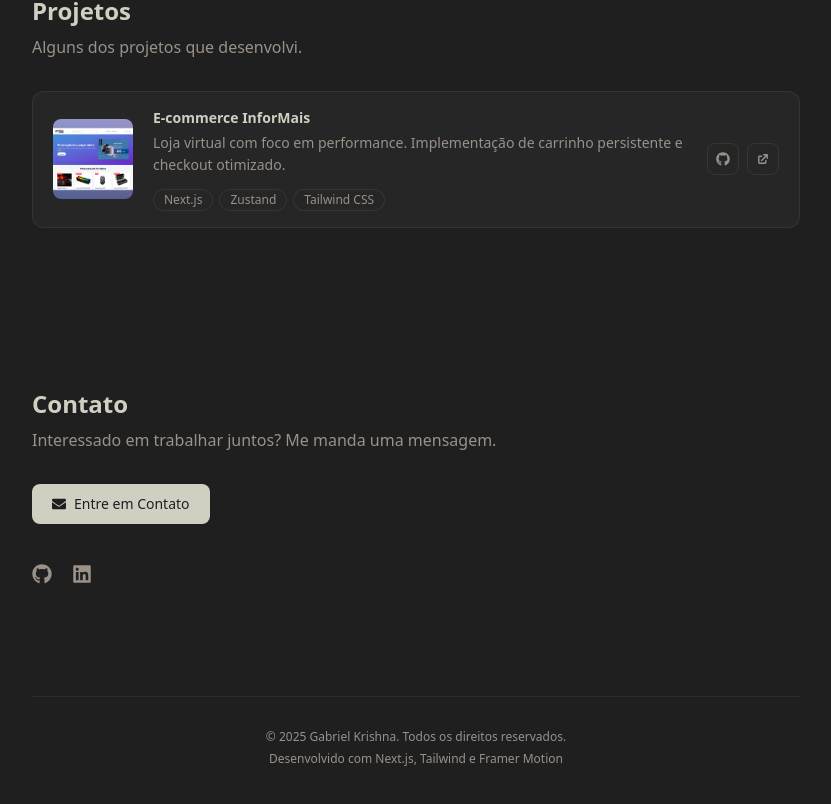
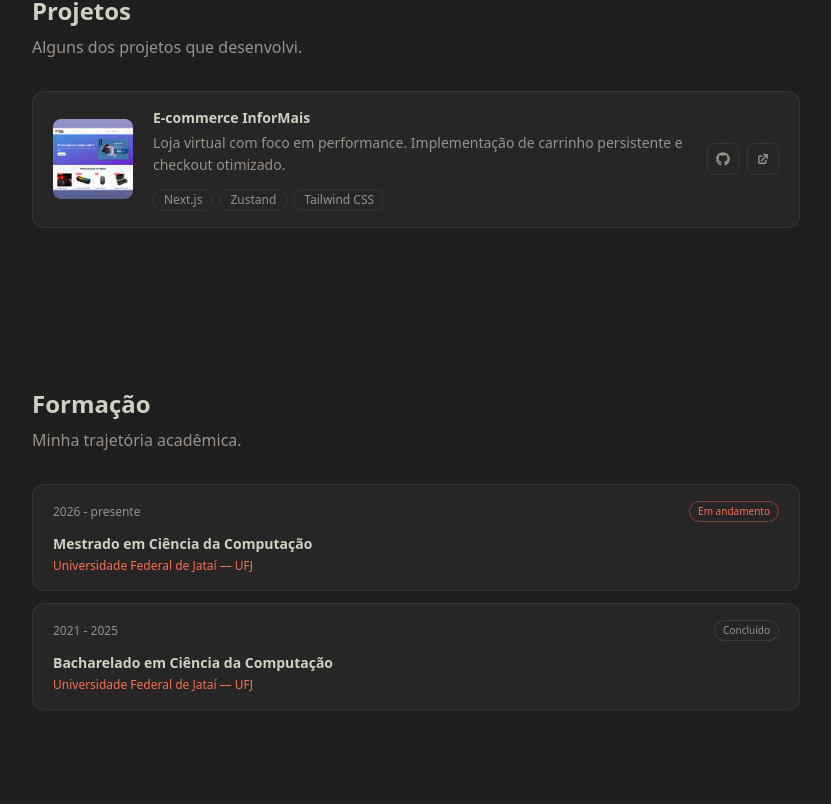
Before and after one commit to GabrielKrishna/Portfolio, a Next.js app: page / in a window 1280 px wide. Shown: the part 1992-2796 px from the top of the page, without its empty margins (224-1055 px from the left). Built offline with nearby package versions, Linux system fonts and the light colour scheme.

Commit message:
formacao

```diff
--- a/src/app/page.tsx
+++ b/src/app/page.tsx
@@ -1,11 +1,11 @@
 "use client";
 
 import { useState, useRef, useEffect } from "react";
-import { motion, AnimatePresence } from "framer-motion";
+import { motion } from "framer-motion";
 import { FaEnvelope, FaFile, FaGithub, FaLinkedin, FaJava, FaGitAlt } from "react-icons/fa";
 import { SiTypescript, SiTailwindcss, SiReact, SiNextdotjs, SiSpring, SiPython, SiPostgresql, SiSupabase } from "react-icons/si";
-import { HiMenu, HiExternalLink, HiX } from "react-icons/hi";
-import { MdHome, MdWork, MdFolder, MdBuild, MdEdit } from "react-icons/md";
+import { HiExternalLink } from "react-icons/hi";
+import { MdHome, MdWork, MdFolder, MdBuild, MdEdit, MdSchool } from "react-icons/md";
 import Image from "next/image";
 
 type Project = {
@@ -26,17 +26,24 @@ type Experience = {
   description: string;
 };
 
+type Education = {
+  degree: string;
+  institution: string;
+  period: string;
+  status: string;
+};
+
 export default function Home() {
   const [activeSection, setActiveSection] = useState("home");
   const [mousePosition, setMousePosition] = useState({ x: 0, y: 0 });
   const [cursorVariant, setCursorVariant] = useState("default");
-  const [mobileMenuOpen, setMobileMenuOpen] = useState(false);
 
   const sections = {
     home: useRef<HTMLDivElement>(null),
     tecnologias: useRef<HTMLDivElement>(null),
     experiencia: useRef<HTMLDivElement>(null),
     projetos: useRef<HTMLDivElement>(null),
+    formacao: useRef<HTMLDivElement>(null),
     contato: useRef<HTMLDivElement>(null),
   };
 
@@ -60,6 +67,21 @@ export default function Home() {
       period: "set 2023 - fev 2024",
       description:
         "Desenvolvimento de uma aplicação desktop voltada para a transformação de dados vindos de banco de dados, encaminhados para um processamento com inteligência artificial.",
+    },
+  ];
+
+  const education: Education[] = [
+    {
+      degree: "Mestrado em Ciência da Computação",
+      institution: "Universidade Federal de Jataí — UFJ",
+      period: "2026 - presente",
+      status: "Em andamento",
+    },
+    {
+      degree: "Bacharelado em Ciência da Computação",
+      institution: "Universidade Federal de Jataí — UFJ",
+      period: "2021 - 2025",
+      status: "Concluído",
     },
   ];
 
@@ -152,14 +174,13 @@ export default function Home() {
     },
   };
 
-  const [scrollTarget, setScrollTarget] = useState<string | null>(null);
-
   // Mapeamento de seções para ícones
   const navItems = [
     { key: "home", icon: <MdHome className="w-5 h-5" />, label: "Início" },
     { key: "tecnologias", icon: <MdBuild className="w-5 h-5" />, label: "Tecnologias" },
     { key: "experiencia", icon: <MdWork className="w-5 h-5" />, label: "Experiência" },
     { key: "projetos", icon: <MdFolder className="w-5 h-5" />, label: "Projetos" },
+    { key: "formacao", icon: <MdSchool className="w-5 h-5" />, label: "Formação" },
     { key: "contato", icon: <MdEdit className="w-5 h-5" />, label: "Contato" },
   ];
 
@@ -212,50 +233,21 @@ export default function Home() {
           ))}
         </nav>
 
-        {/* Mobile: botão hamburguer à direita */}
-        <div className="pointer-events-auto md:hidden absolute right-4 top-0">
-          <button
-            className="p-2.5 rounded-xl bg-[#2a2a2a] border border-white/[0.08]"
-            onClick={() => setMobileMenuOpen(!mobileMenuOpen)}
-            aria-label="Toggle menu"
-          >
-            {mobileMenuOpen ? <HiX className="w-5 h-5" /> : <HiMenu className="w-5 h-5" />}
-          </button>
-        </div>
+        {/* Mobile dock — same as desktop */}
+        <nav className="pointer-events-auto flex md:hidden items-center gap-1 px-3 py-2 rounded-2xl bg-[#2a2a2a] border border-white/[0.08]">
+          {navItems.map(({ key, icon }) => (
+            <button
+              key={key}
+              onClick={() => scrollTo(key)}
+              className={`relative flex items-center justify-center w-9 h-9 rounded-xl transition-all duration-200 cursor-pointer
+                ${activeSection === key ? "text-[var(--primary)] bg-white/[0.07]" : "text-[var(--foreground-muted)]"}`}
+            >
+              {icon}
+              {activeSection === key && <span className="absolute -bottom-0.5 left-1/2 -translate-x-1/2 w-1 h-1 rounded-full bg-[var(--primary)]" />}
+            </button>
+          ))}
+        </nav>
       </header>
-
-      {/* Mobile menu dropdown */}
-      <AnimatePresence
-        onExitComplete={() => {
-          if (scrollTarget) {
-            scrollTo(scrollTarget);
-            setScrollTarget(null);
-          }
-        }}
-      >
-        {mobileMenuOpen && (
-          <motion.div
-            initial={{ opacity: 0, y: -8 }}
-            animate={{ opacity: 1, y: 0 }}
-            exit={{ opacity: 0, y: -8 }}
-            className="fixed top-16 right-4 z-40 bg-[#2a2a2a] border border-white/[0.08] rounded-xl overflow-hidden"
-          >
-            {navItems.map(({ key, icon, label }) => (
-              <button
-                key={key}
-                className={`flex items-center gap-3 w-full px-5 py-3 text-sm transition-colors
-                  ${activeSection === key ? "text-[var(--primary)]" : "text-[var(--foreground-muted)] hover:text-[var(--foreground)]"}`}
-                onClick={() => {
-                  setMobileMenuOpen(false);
-                  setScrollTarget(key);
-                }}
-              >
-                {icon} {label}
-              </button>
-            ))}
-          </motion.div>
-        )}
-      </AnimatePresence>
 
       {/* ── HERO ── */}
       <section ref={sections.home} id="home" className="min-h-screen flex items-center pt-24 pb-20 px-6 sm:px-8 md:px-10 lg:px-12">
@@ -439,9 +431,9 @@ export default function Home() {
                   viewport={{ once: true }}
                   className="flex flex-col sm:flex-row sm:items-center gap-3 sm:gap-5 rounded-xl border border-white/[0.07] bg-white/[0.03] hover:bg-white/[0.06] hover:border-[var(--primary)]/25 px-5 py-4 transition-all duration-300"
                 >
-                  {/* Thumbnail */}
+                  {/* Thumbnail — hidden on mobile */}
                   {project.image && (
-                    <div className="w-20 h-20 rounded-lg overflow-hidden shrink-0 bg-black/30">
+                    <div className="hidden sm:block w-20 h-20 rounded-lg overflow-hidden shrink-0 bg-black/30">
                       <Image src={project.image} alt={project.title} width={80} height={80} className="object-cover w-full h-full" />
                     </div>
                   )}
@@ -483,6 +475,42 @@ export default function Home() {
                     >
                       <HiExternalLink className="w-3.5 h-3.5" />
                     </a>
+                  </div>
+                </motion.div>
+              ))}
+            </div>
+          </motion.div>
+        </div>
+      </section>
+
+      {/* ── FORMAÇÃO ── */}
+      <section ref={sections.formacao} id="formacao" className="py-16 sm:py-20 px-6 sm:px-8 md:px-10 lg:px-12">
+        <div className="max-w-3xl mx-auto">
+          <motion.div initial="hidden" whileInView="visible" viewport={{ once: true, margin: "-100px" }} variants={fadeInUp}>
+            <h2 className="text-2xl font-semibold mb-2 text-[var(--foreground)]">Formação</h2>
+            <p className="text-base text-[var(--foreground-muted)] mb-8">Minha trajetória acadêmica.</p>
+
+            <div className="flex flex-col gap-3">
+              {education.map((edu, index) => (
+                <motion.div
+                  key={index}
+                  initial={{ opacity: 0, y: 16 }}
+                  whileInView={{ opacity: 1, y: 0 }}
+                  transition={{ delay: index * 0.12 }}
+                  viewport={{ once: true }}
+                  className="flex flex-col gap-3 rounded-xl border border-white/[0.07] bg-white/[0.03] hover:bg-white/[0.06] hover:border-[var(--primary)]/25 px-5 py-4 transition-all duration-300"
+                >
+                  <div className="flex items-center justify-between gap-3">
+                    <p className="text-xs text-[var(--foreground-muted)] tabular-nums">{edu.period}</p>
+                    <span
+                      className={`text-[10px] px-2 py-0.5 rounded-full border ${edu.status === "Em andamento" ? "border-[var(--primary)]/40 text-[var(--primary)]" : "border-white/[0.1] text-[var(--foreground-muted)]"}`}
+                    >
+                      {edu.status}
+                    </span>
+                  </div>
+                  <div>
+                    <h3 className="text-sm font-semibold text-[var(--foreground)] mb-1">{edu.degree}</h3>
+                    <p className="text-xs text-[var(--primary)] font-medium">{edu.institution}</p>
                   </div>
                 </motion.div>
               ))}
```
